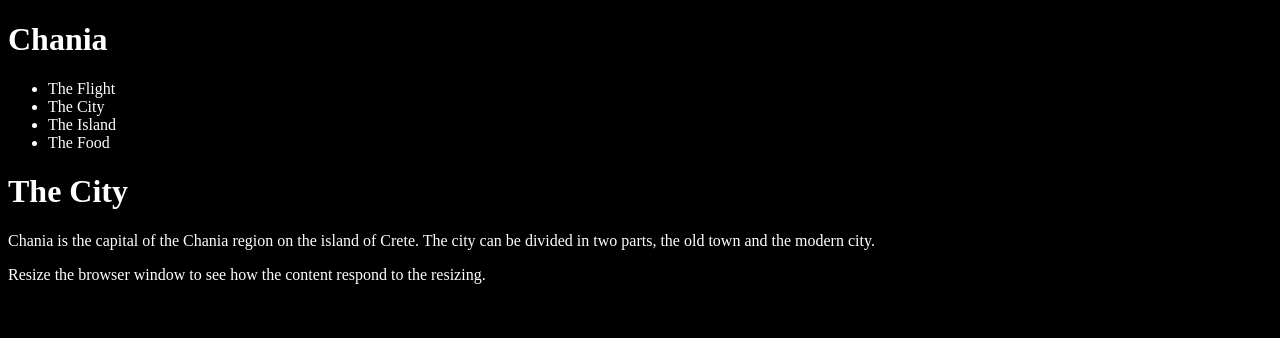
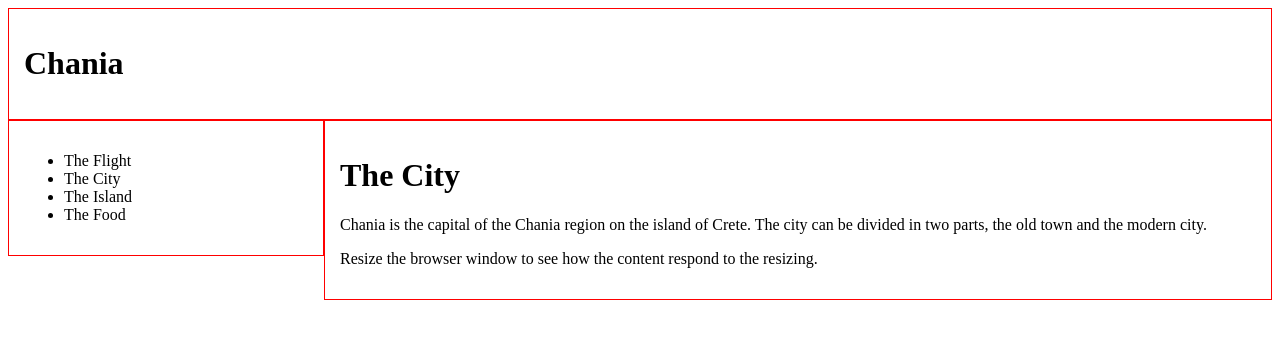
Before and after one commit to cloudtobyte/web001, a plain HTML site: page index.html in a window 1280 px wide. Drawn offline with Linux system fonts and the light colour scheme.

Commit message:
Update main.css

```diff
--- a/main.css
+++ b/main.css
@@ -1,4 +1,22 @@
-body{
-  background: #000;
-  color: #fff;
+* {
+  box-sizing: border-box;
 }
+
+.header {
+  border: 1px solid red;
+  padding: 15px;
+}
+
+.menu {
+  width: 25%;
+  float: left;
+  padding: 15px;
+  border: 1px solid red;
+}
+
+.main {
+  width: 75%;
+  float: left;
+  padding: 15px;
+  border: 1px solid red;
+}
```
